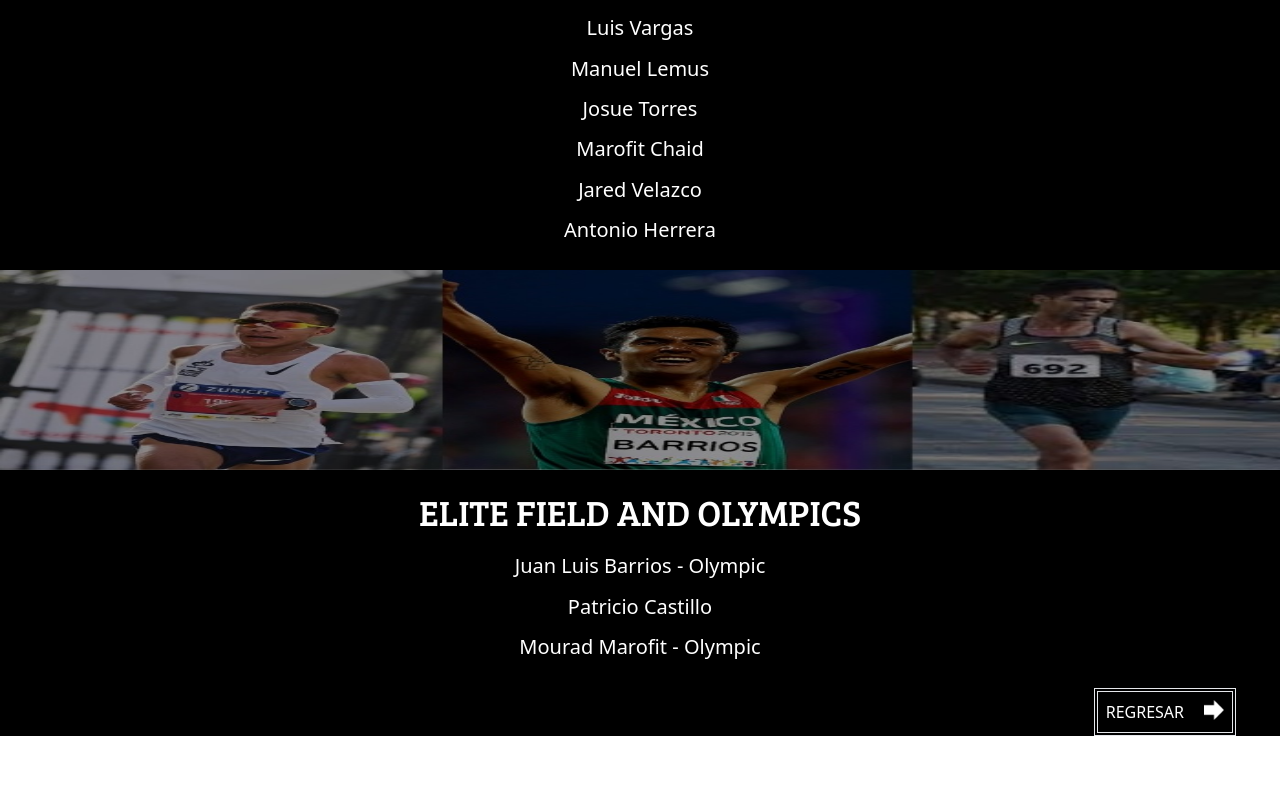
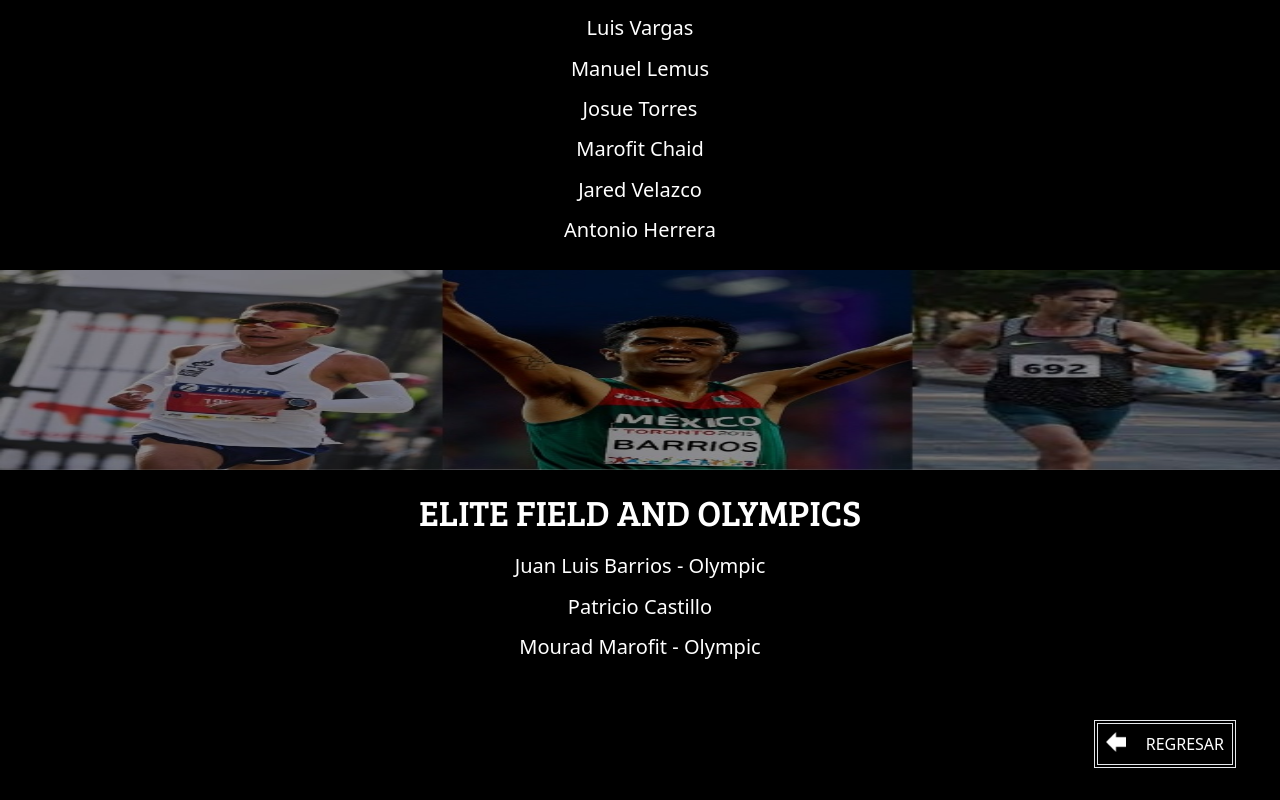
Before and after one commit to AngieProg/united-mexican-runner, a React (Vite) app: page /united-mexican-runner/team in a window 1280 px wide. Shown: the part 1008-1808 px from the top of the page. Before the commit the page ends 1744 px from the top, so only its background shows below. Built offline with nearby package versions, Linux system fonts and the light colour scheme; a web font is replaced by a local one.

Commit message:
Fixing section team

```diff
--- a/src/App.jsx
+++ b/src/App.jsx
@@ -30,7 +30,6 @@ const App = () => {
       <Galeria />
       <Contacto />
       <Footer />
-      <Mensaje />
     </main>
   );
 };
--- a/src/assets/icons/index.js
+++ b/src/assets/icons/index.js
@@ -12,12 +12,14 @@ import instagramBlack from "./instagramBlack.png";
 import flecha from "./flecha.png";
 import close from "./close.svg";
 import logoSF from "./logo_sf.png";
+import flechaRegresar from "./flechaRegresar.png";
 import logoBlanco from "./logo_blanco.png";
 
 export {
   celular,
   email,
   facebook,
+  flechaRegresar,
   gps,
   hamburguer,
   logoBlanco,
--- a/src/components/Button.jsx
+++ b/src/components/Button.jsx
@@ -2,7 +2,7 @@ import { Link } from "react-scroll";
 
 const Button = ({ label, icon1, icon2 }) => {
   return (
-    <Link to="entrenadores" smooth={true} spy={true} duration={500}>
+    <Link to="contacto" smooth={true} spy={true} duration={500}>
       <button className="bg-black border-4 border-double text-white p-2">
         <div className="flex justify-between items-center gap-3">
           <h2 className="font-lora">{label}</h2>
--- a/src/components/Team.jsx
+++ b/src/components/Team.jsx
@@ -1,6 +1,6 @@
 import { Teams } from "../constants";
 import { Link } from "react-router-dom";
-import { flecha } from "../assets/icons";
+import { flechaRegresar } from "../assets/icons";
 
 const Team = () => {
   return (
@@ -32,12 +32,16 @@ const Team = () => {
         );
       })}
       {/* Boton regresar */}
-      <div className="flex justify-end pr-11">
+      <div className="flex justify-end pr-11 py-8">
         <Link to="/united-mexican-runner/">
           <button className="bg-black border-4 border-double text-white p-2">
             <div className="flex gap-5 items-centere justify-between">
+              <img
+                src={flechaRegresar}
+                alt="flecha"
+                className="w-[20px] h-[20px]"
+              />
               <h2>REGRESAR</h2>
-              <img src={flecha} alt="flecha" className="w-[20px] h-[20px]" />
             </div>
           </button>
         </Link>
--- a/src/main.jsx
+++ b/src/main.jsx
@@ -7,6 +7,7 @@ import Capi from "./sections/Capi.jsx";
 import Platinum from "./sections/Platinum.jsx";
 import Team from "./components/Team.jsx";
 import Entrenadores from "./sections/Entrenadores.jsx";
+import Contacto from "./sections/Contacto.jsx";
 
 ReactDOM.createRoot(document.getElementById("root")).render(
   <React.StrictMode>
@@ -16,6 +17,7 @@ ReactDOM.createRoot(document.getElementById("root")).render(
         <Route path="/united-mexican-runner/platinum" element={<Platinum />} />
         <Route path="/united-mexican-runner/" element={<App />} />
         <Route path="/united-mexican-runner/team" element={<Team />} />
+        <Route path="/united-mexican-runner/contacto" element={<Contacto />} />
         <Route
           path="/united-mexican-runner/entrenadores"
           element={<Entrenadores />}
--- a/src/sections/Capi.jsx
+++ b/src/sections/Capi.jsx
@@ -1,5 +1,5 @@
 import { Link } from "react-router-dom";
-import { flecha } from "../assets/icons";
+import { flechaRegresar } from "../assets/icons";
 
 const Capi = () => {
   return (
@@ -27,8 +27,12 @@ const Capi = () => {
         <Link to="/united-mexican-runner/">
           <button className="bg-black border-4 border-double text-white p-2">
             <div className="flex gap-5 items-centere justify-between">
+              <img
+                src={flechaRegresar}
+                alt="flecha"
+                className="w-[20px] h-[20px]"
+              />
               <h2>REGRESAR</h2>
-              <img src={flecha} alt="flecha" className="w-[20px] h-[20px]" />
             </div>
           </button>
         </Link>
```
Also changed, not shown: src/assets/icons/flechaRegresar.png (added).
